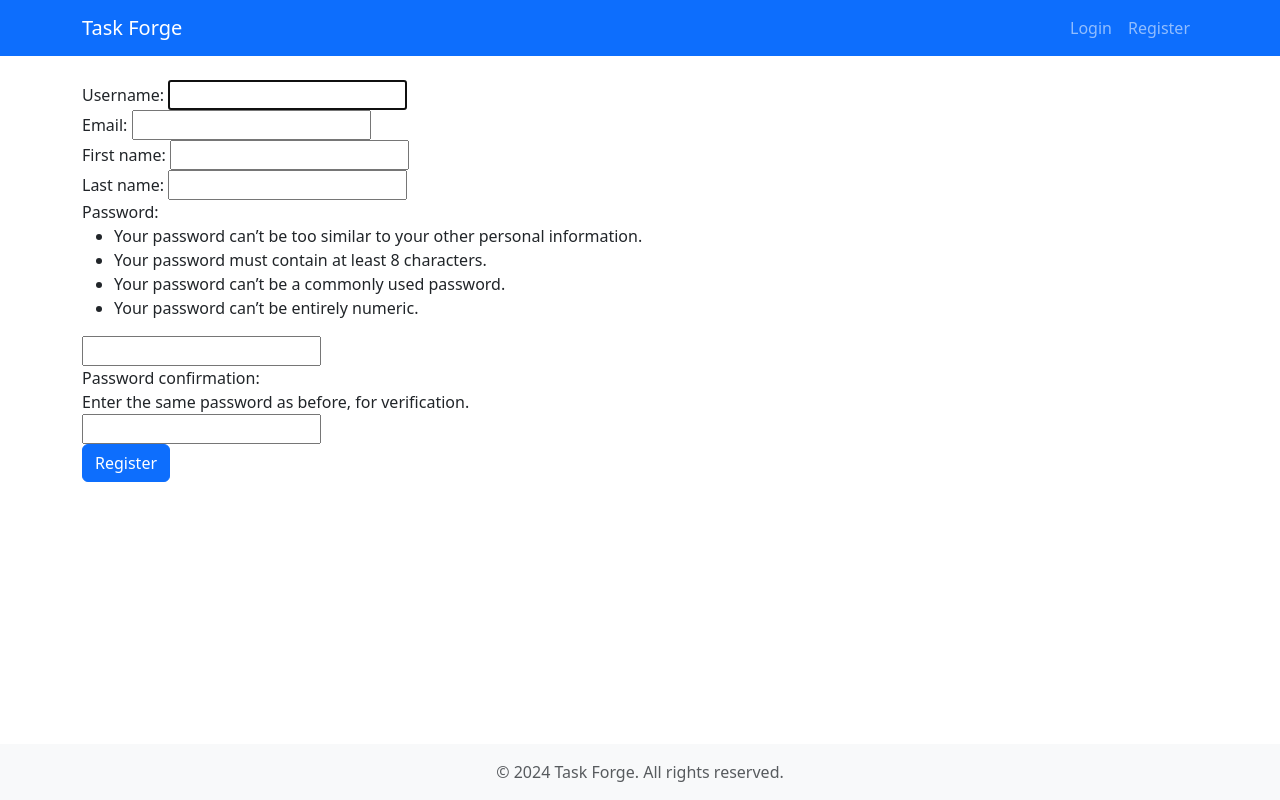
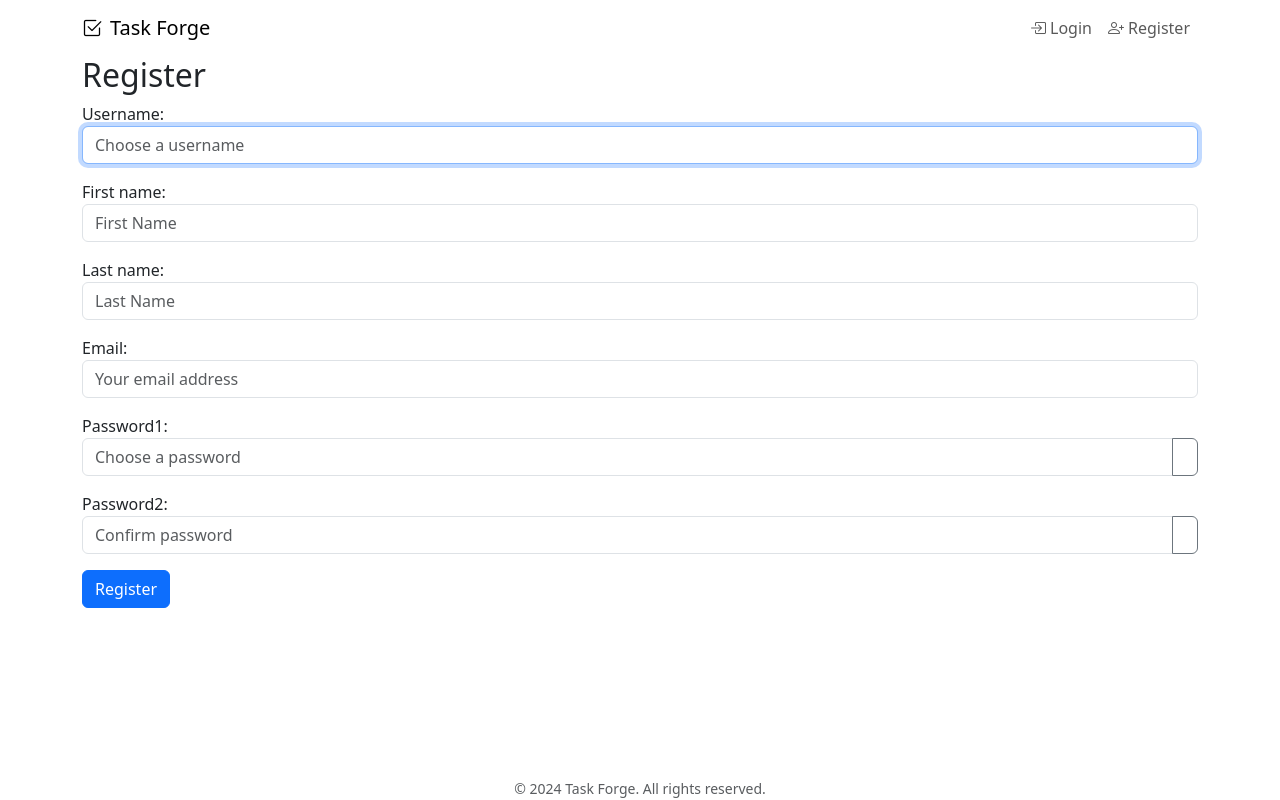
Before and after one commit to IvayloArsov/taskForge, a Django app: page /accounts/register/ in a window 1280 px wide. Run offline with Django 5.2, Linux system fonts and the light colour scheme.

Commit message:
improving the ui/ux

```diff
--- a/taskForge/accounts/forms.py
+++ b/taskForge/accounts/forms.py
@@ -4,14 +4,46 @@ from django import forms
 
 
 class CustomUserCreationForm(UserCreationForm):
+    first_name = forms.CharField(
+        widget=forms.TextInput(attrs={
+            'class': 'form-control',
+            'placeholder': 'First Name'
+        })
+    )
+    last_name = forms.CharField(
+        widget=forms.TextInput(attrs={
+            'class': 'form-control',
+            'placeholder': 'Last Name'
+        })
+    )
+    username = forms.CharField(
+        widget=forms.TextInput(attrs={
+            'class': 'form-control',
+            'placeholder': 'Choose a username'
+        })
+    )
+    email = forms.EmailField(
+        widget=forms.EmailInput(attrs={
+            'class': 'form-control',
+            'placeholder': 'Your email address'
+        })
+    )
+    password1 = forms.CharField(
+        widget=forms.PasswordInput(attrs={
+            'class': 'form-control',
+            'placeholder': 'Choose a password'
+        })
+    )
+    password2 = forms.CharField(
+        widget=forms.PasswordInput(attrs={
+            'class': 'form-control',
+            'placeholder': 'Confirm password'
+        })
+    )
+
     class Meta:
         model = get_user_model()
-        fields = [
-            'username',
-            'email',
-            'first_name',
-            'last_name'
-        ]
+        fields = ['username', 'email', 'first_name', 'last_name']
 
 
 class UserLoginForm(AuthenticationForm):
@@ -19,17 +51,31 @@ class UserLoginForm(AuthenticationForm):
         widget=forms.TextInput(
             attrs={
                 'class': 'form-control',
-                'placeholder': 'Username or Email'
+                'placeholder': 'Username or Email',
+                'id': 'id_username',
+                'autofocus': True
             }
         ),
         label='Username or Email'
     )
+
     password = forms.CharField(
         widget=forms.PasswordInput(
             attrs={
                 'class': 'form-control',
-                'placeholder': 'Password'
+                'placeholder': 'Password',
+                'id': 'id_password',
+                'autocomplete': 'current-password'
             }
         ),
         label='Password'
     )
+
+    error_messages = {
+        'invalid_login': 'Please enter a correct username and password. Note that both fields may be case-sensitive.',
+        'inactive': 'This account is inactive.',
+    }
+
+    def __init__(self, *args, **kwargs):
+        super().__init__(*args, **kwargs)
+        self.error_messages['invalid_login'] = 'The username or password you entered is incorrect. Please try again.'
--- a/templates/common/base.html
+++ b/templates/common/base.html
@@ -1,63 +1,87 @@
-<!-- templates/base.html -->
+{% load static %}
+
 <!DOCTYPE html>
 <html lang="en">
 <head>
     <meta charset="UTF-8">
     <meta name="viewport" content="width=device-width, initial-scale=1.0">
-    <title>{% block title %}Ticket System{% endblock %}</title>
+    <title>{% block title %}Task Forge{% endblock %}</title>
+
     <!-- Bootstrap CSS -->
-    <link href="https://cdn.jsdelivr.net/npm/bootstrap@5.3.2/dist/css/bootstrap.min.css" rel="stylesheet">
-    <!-- Font Awesome -->
-    <link href="https://cdnjs.cloudflare.com/ajax/libs/font-awesome/6.0.0/css/all.min.css" rel="stylesheet">
+    <link href="https://cdn.jsdelivr.net/npm/bootstrap@5.3.0/dist/css/bootstrap.min.css" rel="stylesheet">
+    <!-- Bootstrap Icons -->
+    <link href="https://cdn.jsdelivr.net/npm/bootstrap-icons@1.11.0/font/bootstrap-icons.css" rel="stylesheet">
+    <!-- Custom CSS -->
+    <link href="{% static 'css/style.css' %}" rel="stylesheet">
+
     {% block extra_css %}{% endblock %}
 </head>
 <body class="d-flex flex-column min-vh-100">
-<!-- Navigation -->
-<nav class="navbar navbar-expand-lg navbar-dark bg-primary">
+    <nav class="navbar navbar-expand-lg navbar-light bg-white">
         <div class="container">
-        <a class="navbar-brand" href="/">Task Forge</a>
+            <a class="navbar-brand d-flex align-items-center" href="/">
+                <i class="bi bi-check2-square me-2"></i>
+                Task Forge
+            </a>
+
             <button class="navbar-toggler" type="button" data-bs-toggle="collapse" data-bs-target="#navbarNav">
                 <span class="navbar-toggler-icon"></span>
             </button>
-        <div class="collapse navbar-collapse" id="navbarNav">
+
+            <div id="navbarNav" class="collapse navbar-collapse">
                 <ul class="navbar-nav me-auto">
                     {% if user.is_authenticated %}
                     <li class="nav-item">
-                        <a class="nav-link" href="#">Projects</a>
+                        <a class="nav-link" href="#"><i class="bi bi-kanban me-1"></i>Projects</a>
                     </li>
                     <li class="nav-item">
-                        <a class="nav-link" href="#">Tickets</a>
+                        <a class="nav-link" href="#"><i class="bi bi-ticket me-1"></i>Tickets</a>
                     </li>
                     <li class="nav-item">
-                        <a class="nav-link" href="#">Dashboard</a>
+                        <a class="nav-link" href="#"><i class="bi bi-graph-up me-1"></i>Dashboard</a>
                     </li>
                     {% endif %}
                 </ul>
+
                 <ul class="navbar-nav">
                     {% if user.is_authenticated %}
                     <li class="nav-item dropdown">
                         <a class="nav-link dropdown-toggle" href="#" role="button" data-bs-toggle="dropdown">
-                            <i class="fas fa-user"></i> {{ user.username }}
+                            <i class="bi bi-person-circle me-1"></i>
+                            {{ user.username }}
                         </a>
                         <ul class="dropdown-menu dropdown-menu-end">
-                            <li><a class="dropdown-item" href="#">{{ user.username }}'s profile</a></li>
+                            <li>
+                                <a class="dropdown-item" href="#">
+                                    <i class="bi bi-person me-2"></i>Profile
+                                </a>
+                            </li>
                             {% if user.is_staff %}
-                                <li><a class="dropdown-item" href="{% url 'admin:index' %}">Admin</a></li>
+                            <li>
+                                <a class="dropdown-item" href="{% url 'admin:index' %}">
+                                    <i class="bi bi-gear me-2"></i>Admin
+                                </a>
+                            </li>
                             {% endif %}
+                            <li><hr class="dropdown-divider"></li>
                             <li>
-                                <hr class="dropdown-divider">
+                                <a class="dropdown-item text-danger" href="#"
+                                   onclick="event.preventDefault(); document.getElementById('logout-form').submit();">
+                                    <i class="bi bi-box-arrow-right me-2"></i>Logout
+                                </a>
                             </li>
-                            <li><a href="{% url 'logout' %}"
-                                   onclick="event.preventDefault(); document.getElementById('logout-form').submit()"
-                                   class="menu-link">Logout</a></li>
                         </ul>
                     </li>
                     {% else %}
                     <li class="nav-item">
-                        <a class="nav-link" href="{% url 'login' %}">Login</a>
+                        <a class="nav-link" href="{% url 'login' %}">
+                            <i class="bi bi-box-arrow-in-right me-1"></i>Login
+                        </a>
                     </li>
                     <li class="nav-item">
-                        <a class="nav-link" href="{% url 'register' %}">Register</a>
+                        <a class="nav-link" href="{% url 'register' %}">
+                            <i class="bi bi-person-plus me-1"></i>Register
+                        </a>
                     </li>
                     {% endif %}
                 </ul>
@@ -65,28 +89,24 @@
         </div>
     </nav>
 
-
-<!-- Main Content -->
-<main class="container py-4 flex-grow-1">
-    {% block content %}
-
-    {% endblock %}
+    <main class="flex-grow-1">
+        {% block content %}{% endblock %}
     </main>
 
-<!-- Footer -->
-<footer class="bg-light py-3 mt-auto">
+    <footer class="footer">
         <div class="container text-center">
-        <p class="text-muted mb-0">© {% now "Y" %} Task Forge. All rights reserved.</p>
+            <small class="text-muted">
+                © {% now "Y" %} Task Forge. All rights reserved.
+            </small>
         </div>
     </footer>
 
-<!-- Bootstrap Bundle with Popper -->
-<script src="https://cdn.jsdelivr.net/npm/bootstrap@5.3.2/dist/js/bootstrap.bundle.min.js"></script>
+    <form id="logout-form" action="{% url 'logout' %}" method="post" class="d-none">
+        {% csrf_token %}
+    </form>
+
+    <!-- Bootstrap JS -->
+    <script src="https://cdn.jsdelivr.net/npm/bootstrap@5.3.0/dist/js/bootstrap.bundle.min.js"></script>
     {% block extra_js %}{% endblock %}
 </body>
 </html>
-
-
-<form id="logout-form" method="post" action="{% url 'logout' %}" style="display: none;">
-    {% csrf_token %}
-</form>
--- a/templates/registration/register.html
+++ b/templates/registration/register.html
@@ -1,10 +1,86 @@
 {% extends 'common/base.html' %}
+{% load static %}
+{% block content %}
+    <script src="{% static 'js/auth.js' %}"></script>
 
-{% block content %}
-    <form method="post">
-        {% csrf_token %}
-        {{ form }}
-        <button class="btn btn-primary ml-2">Register</button>
-    </form>
+    <div class="container">
+        <h2>Register</h2>
+        <form method="post" novalidate>
+            {% csrf_token %}
+            <div class="mb-3">
+                {{ form.username.label_tag }}
+                {{ form.username }}
+                {% if form.username.errors %}
+                    <div class="text-danger">
+                        {% for error in form.username.errors %}{{ error }}{% endfor %}
+                    </div>
+                {% endif %}
+            </div>
 
+            <div class="mb-3">
+                {{ form.first_name.label_tag }}
+                {{ form.first_name }}
+                {% if form.first_name.errors %}
+                    <div class="text-danger">
+                        {% for error in form.first_name.errors %}{{ error }}{% endfor %}
+                    </div>
+                {% endif %}
+            </div>
+
+            <div class="mb-3">
+                {{ form.last_name.label_tag }}
+                {{ form.last_name }}
+                {% if form.last_name.errors %}
+                    <div class="text-danger">
+                        {% for error in form.last_name.errors %}{{ error }}{% endfor %}
+                    </div>
+                {% endif %}
+            </div>
+
+
+            <div class="mb-3">
+                {{ form.email.label_tag }}
+                {{ form.email }}
+                {% if form.email.errors %}
+                    <div class="text-danger">
+                        {% for error in form.email.errors %}{{ error }}{% endfor %}
+                    </div>
+                {% endif %}
+            </div>
+
+            <div class="mb-3">
+                {{ form.password1.label_tag }}
+                <div class="input-group">
+                    {{ form.password1 }}
+                    <button type="button" class="btn btn-outline-secondary"
+                            onclick="togglePasswordVisibility('password1')">
+                        <i id="password1-toggle-icon" class="fas fa-eye"></i>
+                    </button>
+                </div>
+                {% if form.password1.errors %}
+                    <div class="text-danger">
+                        {% for error in form.password1.errors %}{{ error }}{% endfor %}
+                    </div>
+                {% endif %}
+            </div>
+
+            <div class="mb-3">
+                {{ form.password2.label_tag }}
+                <div class="input-group">
+                    {{ form.password2 }}
+                    <button type="button" class="btn btn-outline-secondary"
+                            onclick="togglePasswordVisibility('password2')">
+                        <i id="password2-toggle-icon" class="fas fa-eye"></i>
+                    </button>
+                </div>
+                {% if form.password2.errors %}
+                    <div class="text-danger">
+                        {% for error in form.password2.errors %}{{ error }}{% endfor %}
+                    </div>
+                {% endif %}
+            </div>
+
+            <button type="submit" class="btn btn-primary">Register</button>
+        </form>
+    </div>
 {% endblock %}
```
Also changed, not shown: templates/registration/login.html (+67 -13 lines), 3 other files. Lines whose indentation alone changed are shown as unchanged.
